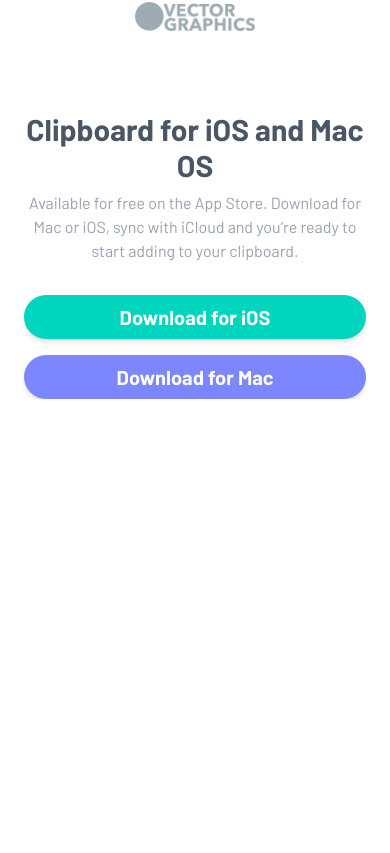
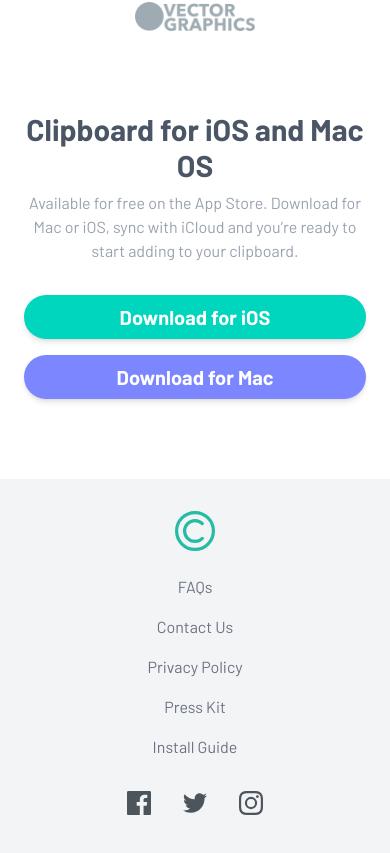
Before and after one commit to Medido1/Frontend-Mentor-Clipboard-landing-page, a React (Vite) app: page / in a window 390 px wide. Shown: the part 3360-4213 px from the top of the page. Before the commit the page ends 3759 px from the top, so only its background shows below. Built offline with nearby package versions, Linux system fonts and the light colour scheme; a web font is replaced by a local one.

Commit message:
Create Footer for mobile

```diff
--- a/src/App.jsx
+++ b/src/App.jsx
@@ -1,12 +1,14 @@
 import './App.css'
 import Header from './components/Header';
 import Main from './components/Main';
+import Footer from './components/Footer';
 
 function App() {
   return (
     <main className='min-h-[100vh] w-full font-[barlow] flex flex-col'>
       <Header />
       <Main />
+      <Footer />
     </main>
   )
 }
--- /dev/null
+++ b/src/components/Footer.jsx
@@ -0,0 +1,32 @@
+import logo from "../assets/images/logo.svg";
+import facebookIcon from "../assets/images/icon-facebook.svg";
+import twitterIcon from "../assets/images/icon-twitter.svg";
+import instagramIcon from "../assets/images/icon-instagram.svg"
+
+function Footer() {
+  return (
+    <footer className="bg-gray-100 mt-20 pt-8 flex flex-col items-center">
+      <img src={logo} alt="logo" className="max-w-10 mb-6" />
+      <ul className="text-center flex flex-col gap-4 text-gray-500 mb-4">
+        <li><a href="">FAQs</a></li>
+        <li><a href="">Contact Us</a></li>
+        <li><a href="">Privacy Policy</a></li>
+        <li><a href="">Press Kit</a></li>
+        <li><a href="">Install Guide</a></li>
+      </ul>
+      <div className="flex items-center gap-8 mt-4 mb-16">
+        <a href="">
+          <img src={facebookIcon} alt="facebook link" />
+        </a>
+        <a href="">
+          <img src={twitterIcon} alt="twitter link" />
+        </a>
+        <a href="">
+          <img src={instagramIcon} alt="instagram link" />
+        </a>
+      </div>
+    </footer>
+  )
+}
+
+export default Footer;
```
